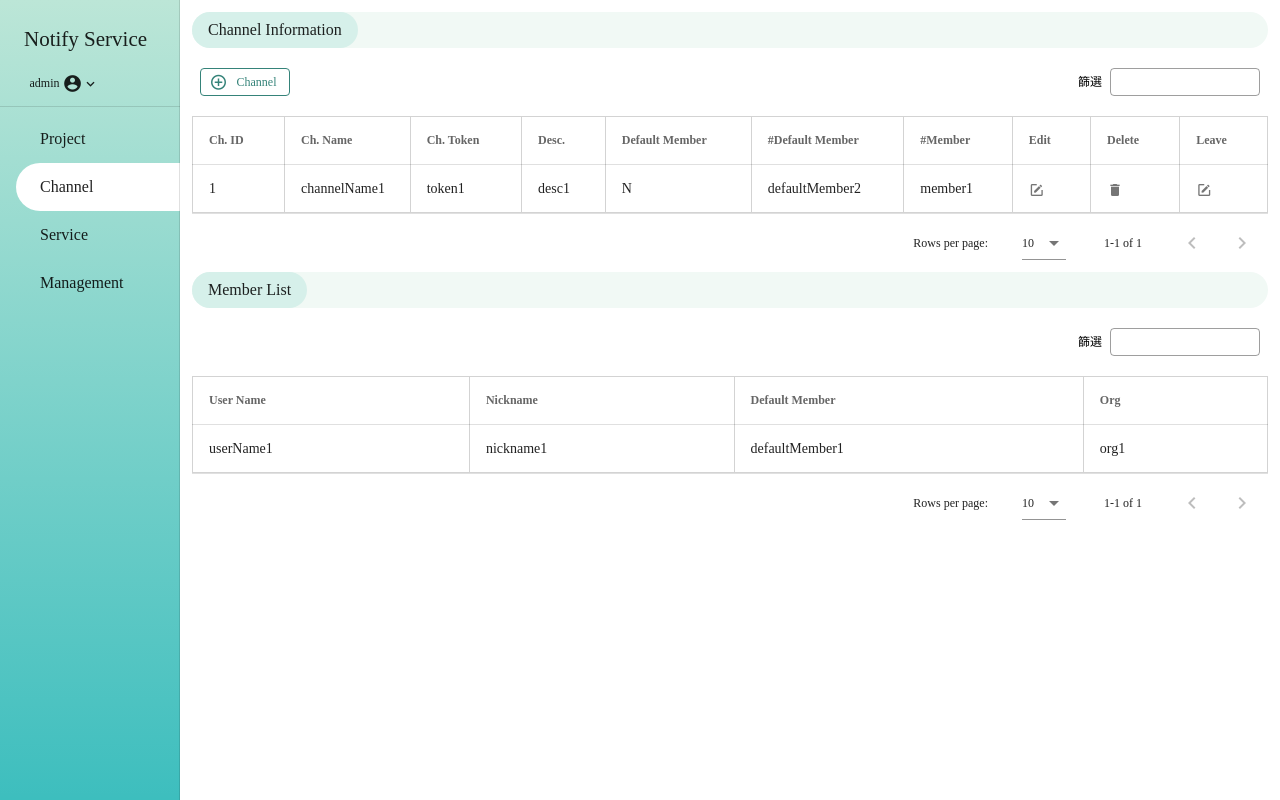
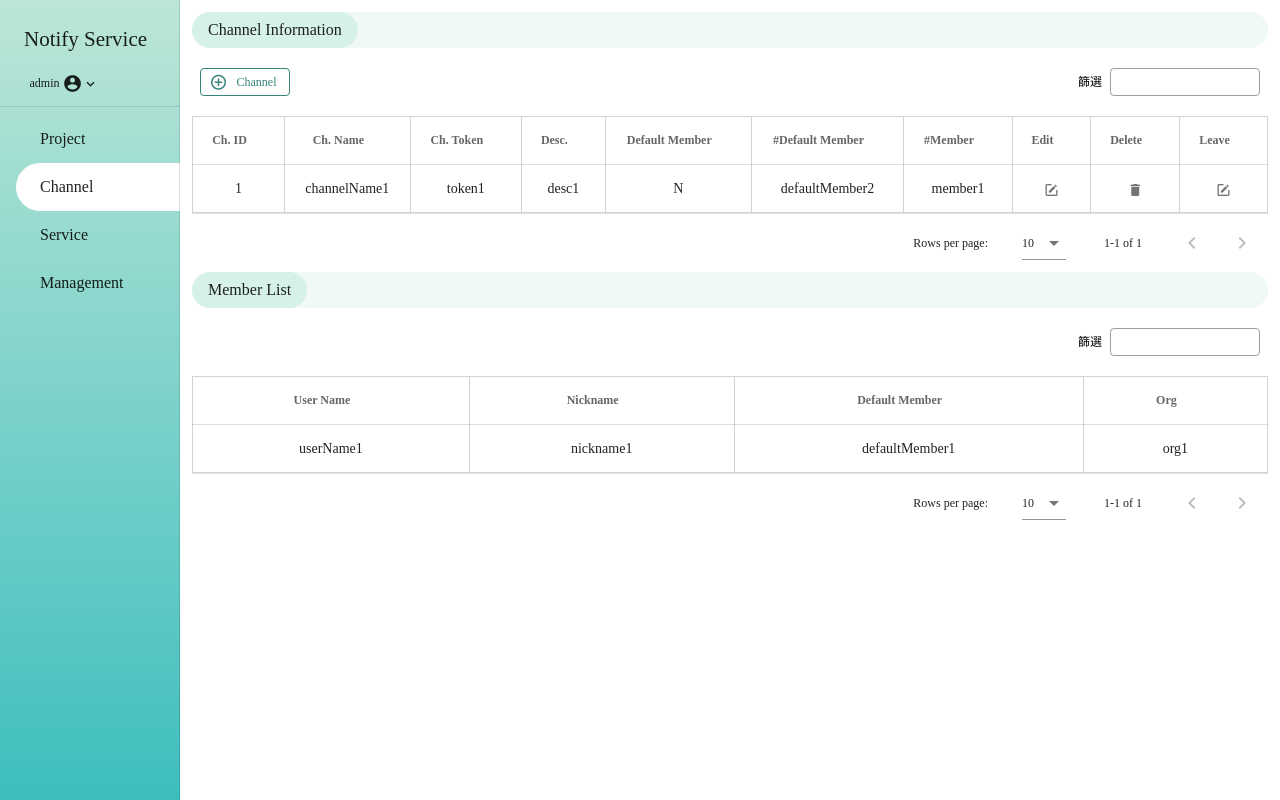
Before and after one commit to foxdaai2020/Notify, a Vue app in the folder web/: page /channel in a window 1280 px wide. Built offline with nearby package versions, Linux system fonts and the light colour scheme; what vuetify-datetime-picker would draw is missing.

Commit message:
Modify Table Style

```diff
--- a/web/src/views/Channel.vue
+++ b/web/src/views/Channel.vue
@@ -158,7 +158,6 @@
         >
       </template>
     </alert-dialog>
-
   </div>
 </template>
 <script>
@@ -183,18 +182,23 @@
         channelHeaders: [
           {
             text: "Ch. ID",
-            align: "start",
+            align: "center",
             value: "id",
           },
-          { text: "Ch. Name", filterable: false, value: "channelName" },
-          { text: "Ch. Token", value: "token" },
-          { text: "Desc.", value: "desc" },
-          { text: "Default Member", value: "booleanMember" },
-          { text: "#Default Member", value: "defaultMember" },
-          { text: "#Member", value: "member" },
-          { text: "Edit", value: "edit" },
-          { text: "Delete", value: "delete" },
-          { text: "Leave", value: "leave" },
+          {
+            text: "Ch. Name",
+            align: "center",
+            filterable: false,
+            value: "channelName",
+          },
+          { text: "Ch. Token", align: "center", value: "token" },
+          { text: "Desc.", align: "center", value: "desc" },
+          { text: "Default Member", align: "center", value: "booleanMember" },
+          { text: "#Default Member", align: "center", value: "defaultMember" },
+          { text: "#Member", align: "center", value: "member" },
+          { text: "Edit", align: "center", value: "edit" },
+          { text: "Delete", align: "center", value: "delete" },
+          { text: "Leave", align: "center", value: "leave" },
         ],
         channelData: [
           {
@@ -208,10 +212,10 @@
           },
         ],
         memberHeaders: [
-          { text: "User Name", value: "userName" },
-          { text: "Nickname", value: "nickname" },
-          { text: "Default Member", value: "defaultMember" },
-          { text: "Org", value: "org" },
+          { text: "User Name", align: "center", value: "userName" },
+          { text: "Nickname", align: "center", value: "nickname" },
+          { text: "Default Member", align: "center", value: "defaultMember" },
+          { text: "Org", align: "center", value: "org" },
         ],
         memberData: [
           {
--- a/web/src/views/Management.vue
+++ b/web/src/views/Management.vue
@@ -14,13 +14,25 @@
         </v-icon>
         Ｕsers</v-btn
       >
-      <v-btn class="mr-2" outlined color="Genoa" small @click="openAddManagementOneUserModal = true">
+      <v-btn
+        class="mr-2"
+        outlined
+        color="Genoa"
+        small
+        @click="openAddManagementOneUserModal = true"
+      >
         <v-icon left>
           mdi-plus-circle-outline
         </v-icon>
         User</v-btn
       >
-      <v-btn class="mr-2" outlined color="Genoa" small @click="openEditOrganizationModal = true">
+      <v-btn
+        class="mr-2"
+        outlined
+        color="Genoa"
+        small
+        @click="openEditOrganizationModal = true"
+      >
         <v-icon left>
           mdi-square-edit-outline
         </v-icon>
@@ -36,11 +48,7 @@
         style="max-width:150px"
       ></v-text-field>
     </div>
-    <v-data-table
-      :headers="headers"
-      :items="managementData"
-      :search="search"
-    >
+    <v-data-table :headers="headers" :items="managementData" :search="search">
       <template v-slot:item.edit>
         <v-icon small @click="openUpdateUserInfoModal = true">
           mdi-square-edit-outline
@@ -51,7 +59,6 @@
           mdi-lock-reset
         </v-icon>
       </template>
-
     </v-data-table>
     <registration-dialog
       :openRegistrationDialog="openRegistrationDialog"
@@ -108,9 +115,9 @@
   import TitleBar from "../components/TitleBar";
   import AddManagementOneUserModal from "../components/modals/AddManagementOneUser";
   import EditOrganizationModal from "../components/modals/EditOrganization";
-  import UpdateUserInfoModal from '../components/modals/UpdateUserInfo.vue';
-  import ResetPasswordModal from '../components/modals/ResetPassword.vue';
-  import RegistrationDialog from '../components/dialogs/RegistrationDialog.vue'
+  import UpdateUserInfoModal from "../components/modals/UpdateUserInfo.vue";
+  import ResetPasswordModal from "../components/modals/ResetPassword.vue";
+  import RegistrationDialog from "../components/dialogs/RegistrationDialog.vue";
   export default {
     data: () => {
       return {
@@ -122,16 +129,25 @@
         openRegisterOneUserDialog: false,
         search: "",
         headers: [
-          { text: "User Name", align: "start", value: "userName",},
-          { text: "Nickname", value: "nickName" },
-          { text: "Org.", value: "org" },
-          { text: "Role", value: "role" },
-          { text: "Project Leader", value: "projectLeader" },
-          { text: "Default Ch.", value: "defaultCh" },
-          { text: "Registration Time.", value: "registrationTime" },
-          { text: "Activate", value: "activate" },
-          { text: "Edit", value: "edit", filterable: false },
-          { text: "Reset Password", value: "resetpassword", filterable: false },
+          { text: "User Name", align: "center", value: "userName" },
+          { text: "Nickname", align: "center", value: "nickName" },
+          { text: "Org.", align: "center", value: "org" },
+          { text: "Role", align: "center", value: "role" },
+          { text: "Project Leader", align: "center", value: "projectLeader" },
+          { text: "Default Ch.", align: "center", value: "defaultCh" },
+          {
+            text: "Registration Time.",
+            align: "center",
+            value: "registrationTime",
+          },
+          { text: "Activate", align: "center", value: "activate" },
+          { text: "Edit", align: "center", value: "edit", filterable: false },
+          {
+            text: "Reset Password",
+            align: "center",
+            value: "resetpassword",
+            filterable: false,
+          },
         ],
         managementData: [
           {
@@ -158,13 +174,13 @@
       "registration-dialog": RegistrationDialog,
     },
     methods: {
-        action() {
-          this.openRegistrationDialog = true
-        },
-        closeRegistrationDialog() {
-          this.openRegistrationDialog = false
-        }
-    }
+      action() {
+        this.openRegistrationDialog = true;
+      },
+      closeRegistrationDialog() {
+        this.openRegistrationDialog = false;
+      },
+    },
   };
 </script>
 
--- a/web/src/views/Project.vue
+++ b/web/src/views/Project.vue
@@ -131,24 +131,29 @@
         projectHeaders: [
           {
             text: "Project. ID",
-            align: "start",
+            align: "center",
             value: "id",
           },
-          { text: "Proj. Name", filterable: false, value: "projectName" },
-          { text: "Leader", value: "leader" },
-          { text: "Desc.", value: "desc" },
-          { text: "#Crew", value: "crew" },
-          { text: "Client", value: "client" },
-          { text: "Lead", value: "lead" },
-          { text: "Creator", value: "creator" },
-          { text: "Edit", value: "edit" },
-          { text: "Delete", value: "delete" },
+          {
+            text: "Proj. Name",
+            align: "center",
+            filterable: false,
+            value: "projectName",
+          },
+          { text: "Leader", align: "center", value: "leader" },
+          { text: "Desc.", align: "center", value: "desc" },
+          { text: "#Crew", align: "center", value: "crew" },
+          { text: "Client", align: "center", value: "client" },
+          { text: "Lead", align: "center", value: "lead" },
+          { text: "Creator", align: "center", value: "creator" },
+          { text: "Edit", align: "center", value: "edit" },
+          { text: "Delete", align: "center", value: "delete" },
         ],
         memberHeaders: [
-          { text: "User Name", value: "userName" },
-          { text: "Nickname", value: "nickname" },
-          { text: "Leader", value: "leader" },
-          { text: "Org", value: "org" },
+          { text: "User Name", align: "center", value: "userName" },
+          { text: "Nickname", align: "center", value: "nickname" },
+          { text: "Leader", align: "center", value: "leader" },
+          { text: "Org", align: "center", value: "org" },
         ],
         projectData: [
           {
--- a/web/src/views/Service.vue
+++ b/web/src/views/Service.vue
@@ -24,7 +24,7 @@
       :search="search"
     >
       <template v-slot:item.serviceType="{ item }">
-        <v-chip small>{{item.serviceType}}</v-chip>
+        <v-chip small>{{ item.serviceType }}</v-chip>
       </template>
 
       <template v-slot:item.postTest>
@@ -224,21 +224,21 @@
             align: "start",
             value: "id",
           },
-          { text: "Serv. Type", value: "serviceType" },
-          { text: "Serv. Desc.", value: "serviceDesc", align: " d-none" },
-          { text: "Project", value: "project" },
-          { text: "Tag", value: "tag" },
-          { text: "Channel", value: "channel", align: " d-none" },
-          { text: "Issue", value: "issue" },
+          { text: "Serv. Type", align: "center", value: "serviceType" },
+          { text: "Serv. Desc.", align: "center d-none", value: "serviceDesc" },
+          { text: "Project", align: "center", value: "project" },
+          { text: "Tag", align: "center", value: "tag" },
+          { text: "Channel", align: "center d-none", value: "channel" },
+          { text: "Issue", align: "center", value: "issue" },
           //   { text: "Issue start time", value: "issueStartTime" },
-          { text: "#Issue (Open)", value: "booleanIssue" },
-          { text: "#Fail (In 7 Days)", value: "fail" },
-          { text: "Recent activity", value: "recentActivity" },
-          { text: "Owner", value: "owner" },
-          { text: "Post Test", value: "postTest" },
-          { text: "Edit", value: "edit" },
-          { text: "Delete", value: "delete" },
-          { text: "Detail", value: "detail" },
+          { text: "#Issue (Open)", align: "center", value: "booleanIssue" },
+          { text: "#Fail (In 7 Days)", align: "center", value: "fail" },
+          { text: "Recent activity", align: "center", value: "recentActivity" },
+          { text: "Owner", align: "center", value: "owner" },
+          { text: "Post Test", align: "center", value: "postTest" },
+          { text: "Edit", align: "center", value: "edit" },
+          { text: "Delete", align: "center", value: "delete" },
+          { text: "Detail", align: "center", value: "detail" },
         ],
         serviceData: [
           {
@@ -257,12 +257,12 @@
           },
         ],
         issueTrackerHeaders: [
-          { text: "Message ID", value: "id" },
-          { text: "Msg. Cont.", value: "messageCont" },
-          { text: "Link to Channel", value: "linkToChannel" },
-          { text: "Status", value: "status" },
-          { text: "Updated Time", value: "updatedTime" },
-          { text: "Edit", value: "edit" },
+          { text: "Message ID", align: "center", value: "id" },
+          { text: "Msg. Cont.", align: "center", value: "messageCont" },
+          { text: "Link to Channel", align: "center", value: "linkToChannel" },
+          { text: "Status", align: "center", value: "status" },
+          { text: "Updated Time", align: "center", value: "updatedTime" },
+          { text: "Edit", align: "center", value: "edit" },
         ],
         issueTrackerData: [
           {
@@ -274,11 +274,11 @@
           },
         ],
         messageListHeaders: [
-          { text: "Message ID", value: "id" },
-          { text: "Msg. Cont.", value: "messageCont" },
-          { text: "API Response Type", value: "type" },
-          { text: "API Response", value: "response" },
-          { text: "Updated Time", value: "updatedTime" },
+          { text: "Message ID", align: "center", value: "id" },
+          { text: "Msg. Cont.", align: "center", value: "messageCont" },
+          { text: "API Response Type", align: "center", value: "type" },
+          { text: "API Response", align: "center", value: "response" },
+          { text: "Updated Time", align: "center", value: "updatedTime" },
         ],
         messageListData: [
           {
```
